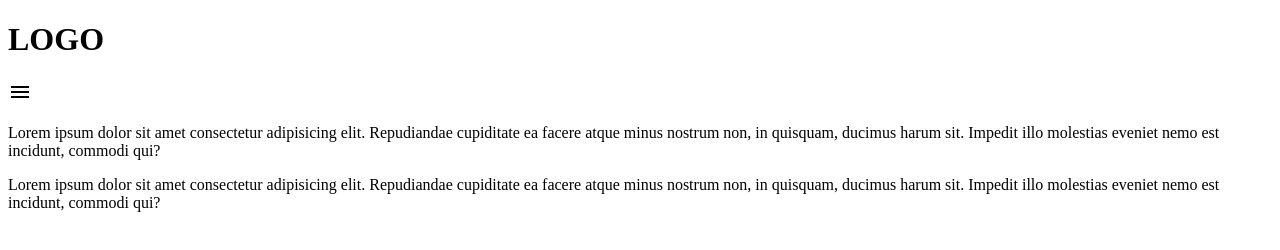
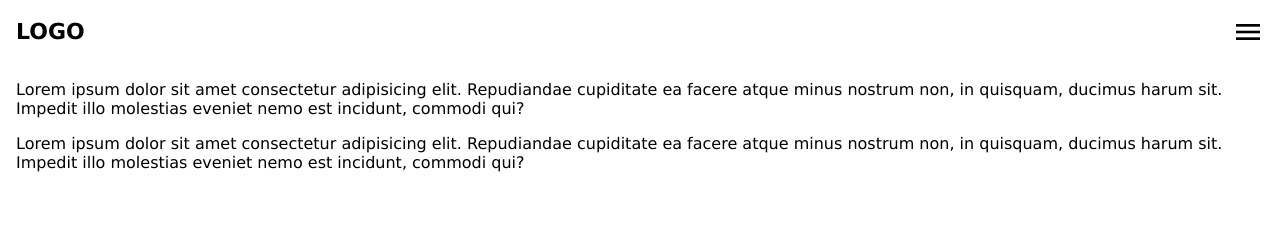
Before and after one commit to yuuttana1223/js-hamburger-menu, a plain HTML site: page index.html in a window 1280 px wide. Drawn offline with Linux system fonts and the light colour scheme.

Commit message:
[Add] headerのレイアウトを整えた

```diff
--- a/css/style.css
+++ b/css/style.css
@@ -0,0 +1,29 @@
+body {
+  margin: 0;
+  font-family: Verdana, sans-serif;
+}
+
+header {
+  display: flex;
+  padding: 0 16px;
+}
+
+header h1 {
+  margin: 0;
+  font-size: 22px;
+  line-height: 64px;
+}
+
+.sp-menu {
+  margin-left: auto;
+}
+
+.sp-menu #open {
+  font-size: 32px;
+  line-height: 64px;
+  cursor: pointer;
+}
+
+main {
+  padding: 0 16px;
+}
```
Also changed, not shown: index.html (+7 -8 lines).
